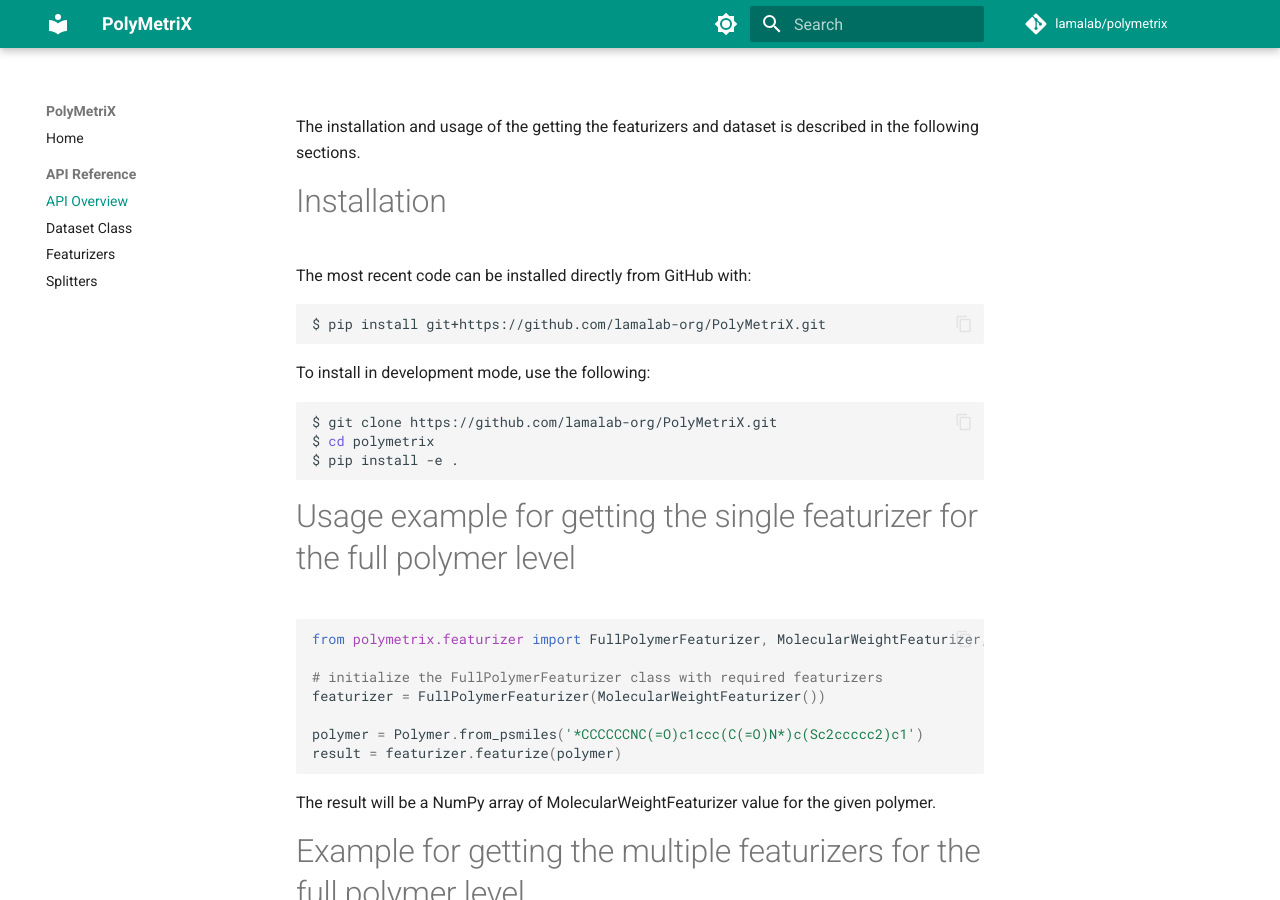
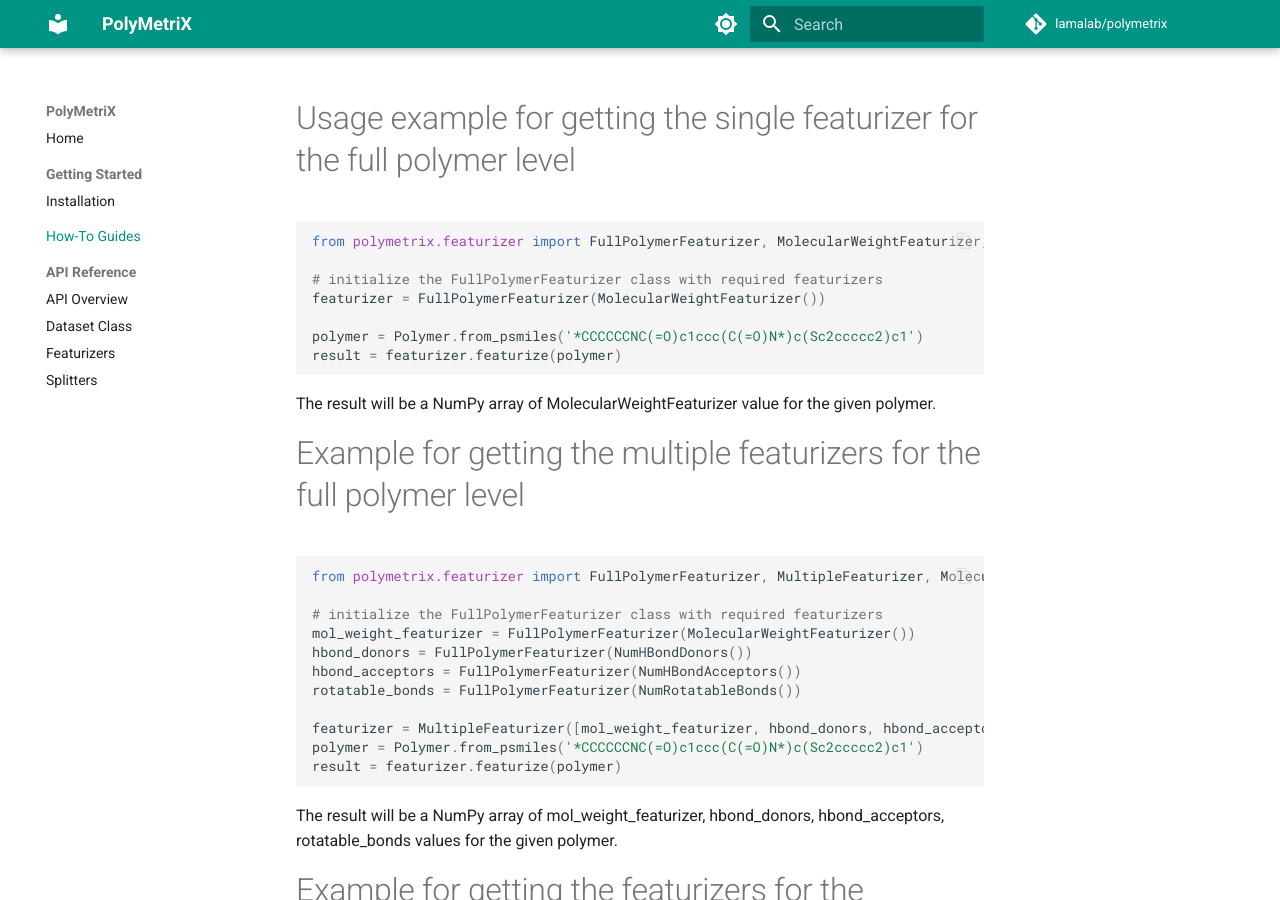
Before and after one commit to lamalab-org/PolyMetriX, an MkDocs documentation site: the page built from docs/how_to_guides.md, in a window 1280 px wide and 900 px high. Built offline with MkDocs 1.6.1 and Material for MkDocs 9.7.7, drawn with Linux system fonts in a browser that asks for light colours; comment, search, counter and statistics services are not loaded.

Commit message:
docs: cleanup

````diff
--- a/docs/api.md
+++ b/docs/how_to_guides.md
@@ -1,18 +1,4 @@
-The installation and usage of the getting the featurizers and dataset is described in the following sections.
 
-# Installation
-The most recent code can be installed directly from GitHub with:
-```shell
-$ pip install git+https://github.com/lamalab-org/PolyMetriX.git
-```
-
-To install in development mode, use the following:
-
-```shell
-$ git clone https://github.com/lamalab-org/PolyMetriX.git
-$ cd polymetrix
-$ pip install -e .
-```
 
 # Usage example for getting the single featurizer for the full polymer level
 ```python
--- a/mkdocs.yml
+++ b/mkdocs.yml
@@ -31,6 +31,9 @@
 
 nav:
   - Home: index.md
+  - Getting Started:
+      - Installation: installation.md
+  - How-To Guides: how_to_guides.md
   - API Reference:
       - API Overview: api.md
       - Dataset Class: dataset_class.md
@@ -55,6 +58,7 @@
   - search
   - mkdocstrings:
       handlers:
+        default_handler: python
         python:
           paths: [src]
           options:
````
Also changed, not shown: docs/installation.md (added, +16 -0 lines).
